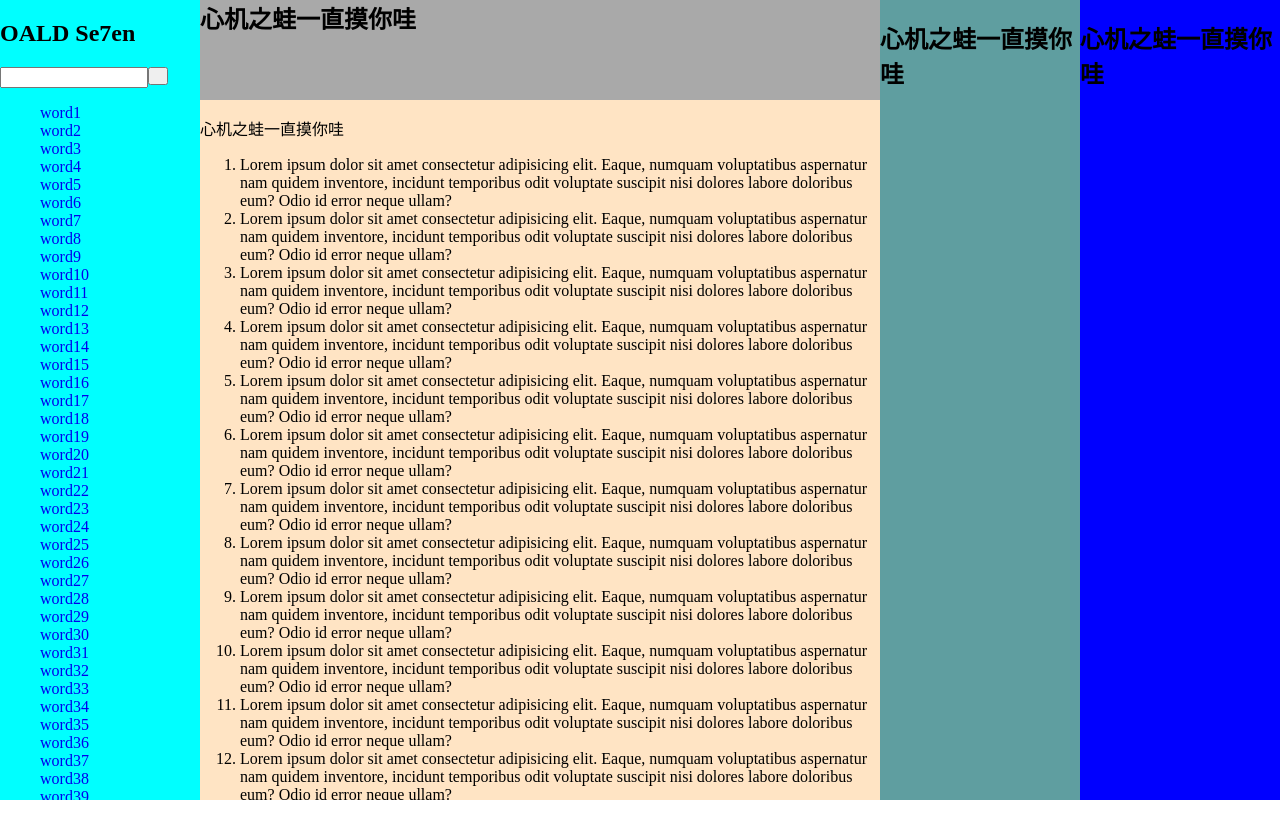
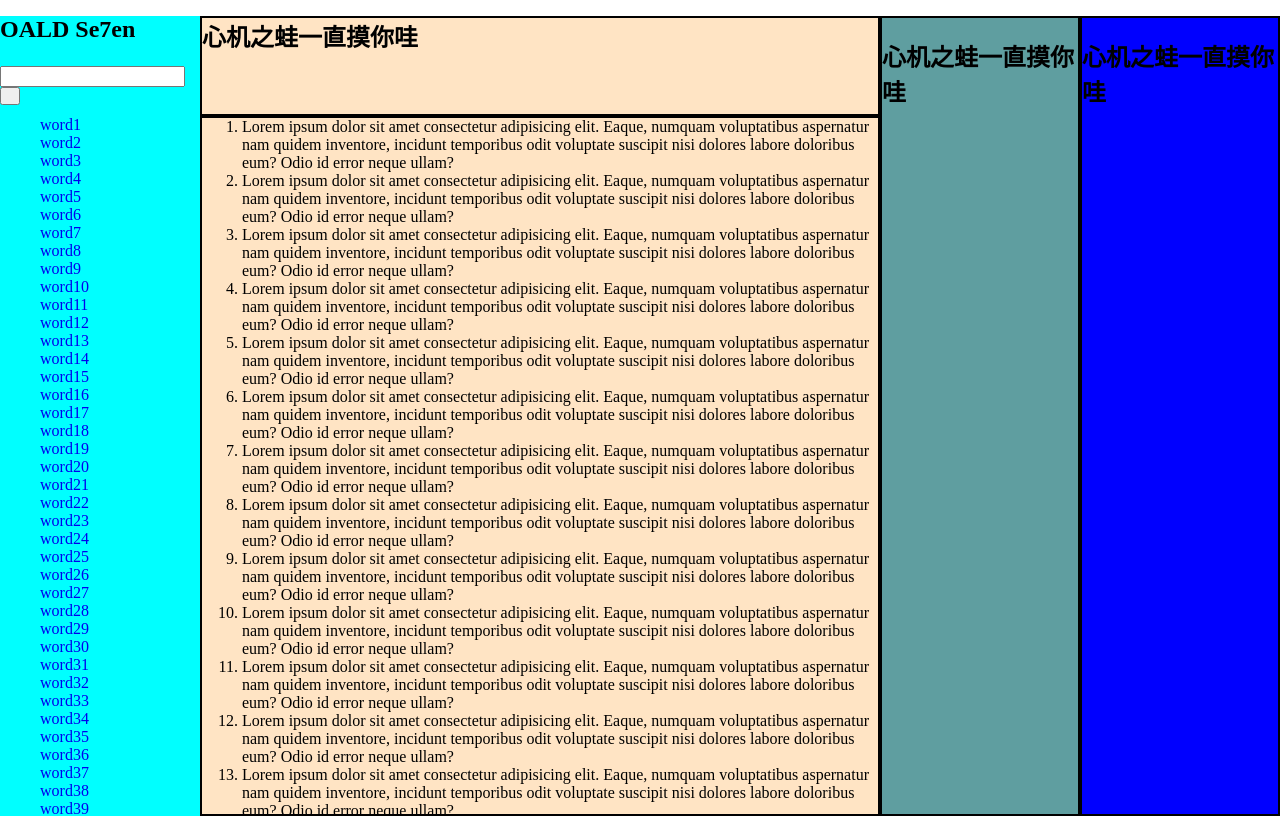
Before and after one commit to chenFBL/miao, a plain HTML site: page oald-layout-position.html in a window 1280 px wide. Drawn offline with Linux system fonts and the light colour scheme.

Commit message:
oald-layout-position.html

```diff
--- a/oald-layout-position.html
+++ b/oald-layout-position.html
@@ -7,16 +7,18 @@
   <title>Document</title>
 
   <style>
+    html {
+      height: 100%;
+      width: 100%;
+    }
     body {
+      position: relative;
+      min-width: 1000px;
+      overflow: scroll;
       width: 100%;
       height: 100%;
       margin: 0;
       padding: 0;
-    }
-
-    input {
-      width: 140px;
-      height: 15px;
     }
 
     button {
@@ -24,11 +26,35 @@
       height: 18px;
     }
 
-    div aside {
+    aside > h1 {
+      position: absolute;
+      height: 50px;
       width: 200px;
-      height: 100%;
+      top: 0;
+      margin: 0;
       background-color: aqua;
-      position:fixed;
+      z-index: 800;
+    }
+
+    aside > div {
+      position: absolute;
+      height: 50px;
+      width: 200px;
+      margin: 0;
+      top: 50px;
+      background-color: aqua;
+      z-index: 700;
+    }
+
+    div > aside > ul {
+      position:absolute;
+      width: 200px;
+      top: 100px;
+      bottom: 0;
+      margin: 0;
+      background-color: aqua;
+      z-index: 600;
+      box-sizing: border-box;
       overflow: auto;
     }
 
@@ -40,36 +66,56 @@
       text-decoration: none;
     }
 
-    main {
-      height: 100%;
+    .b1 ol {
+      position: absolute;
+      bottom: 0;
       left: 200px;
       right: 400px;
+      top: 100px;
+      margin: 0;
+      min-width: 350px;
       background-color: bisque;
+      z-index: 500;
+      border: 2px solid;
+      box-sizing: border-box;
       overflow: auto;
-      position: fixed;
     }
 
     .a1 > h2 {
+      position: absolute;
       height: 100px;
+      left: 200px;
+      right: 400px;
+      min-width: 350px;
+      top: 0;
       margin: 0;
-      background-color: darkgray;
+      border: 2px solid;
+      box-sizing: border-box;
+      background-color: bisque;
+      z-index: 500;
     }
 
 
     .c1 {
+      position: absolute;
       width: 200px;
       height: 100%;
       right: 200px;
+      top: 0;
       background-color: cadetblue;
-      position: fixed;
+      border: 2px solid;
+      box-sizing: border-box;
     }
 
     .d1 {
+      position: absolute;
       width: 200px;
       height: 100%;
       right: 0;
+      top: 0;
       background-color: blue;
-      position: fixed;
+      border: 2px solid;
+      box-sizing: border-box;
     }
 
   </style>
```
